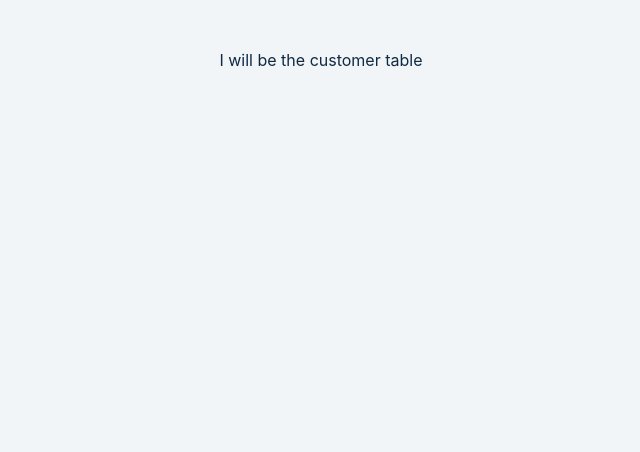
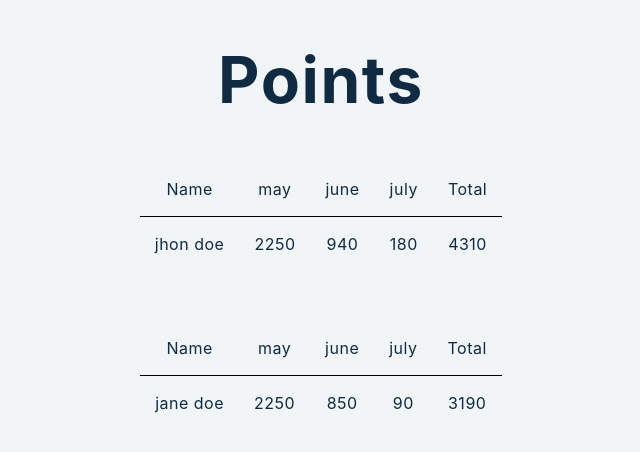
Before and after one commit to KravMaguy/project-form, a React (Create React App) app: page / in a window 1280 px wide. Shown: the top 452 px of the page, without its empty margins (319-959 px from the left). Built offline with nearby package versions, Linux system fonts and the light colour scheme; data requests are answered from the project's data file.

Commit message:
total points

```diff
--- a/db.json
+++ b/db.json
@@ -21,8 +21,20 @@
                 "id":"1-3",
                 "date":"2021-07-10",
                 "item":"headphone",
-                "price":200
-             }
+                "price":120
+             },
+             {
+               "id":"1-4",
+               "date":"2021-07-10",
+               "item":"game",
+               "price":120
+            },
+            {
+               "id":"1-5",
+               "date":"2021-06-10",
+               "item":"game",
+               "price":120
+            }
           ]
        },
        {
@@ -45,8 +57,8 @@
              {
                 "id":"2-3",
                 "date":"2021-07-10",
-                "item":"headphone",
-                "price":200
+                "item":"flight",
+                "price":120
              }
           ]
        }
--- a/src/components/CustomerTable.js
+++ b/src/components/CustomerTable.js
@@ -3,14 +3,76 @@ import axios from "axios";
 
 const BaseUrl = "http://localhost:3001/";
 const customers = "customers";
-
+const may = "05";
+const june = "06";
+const july = "07";
 const CustomerTable = () => {
   const [customerData, setCustomerData] = useState([]);
   useEffect(() => {
-    axios.get(`${BaseUrl}${customers}`).then(({ data }) => console.log(data));
+    axios.get(`${BaseUrl}${customers}`).then(({ data }) => {
+      setCustomerData(data);
+    });
   }, []);
 
-  return <div>I will be the customer table</div>;
+  const tdPoints = (transactions) => {
+    let totalPoints = 0;
+    const monthPoints = (month) => {
+      let total = 0;
+      transactions.forEach((transaction) => {
+        let { price } = transaction;
+        if (transaction.date.split("-")[1] === month) {
+          if (price > 100) {
+            let doublepoints = (price - 100) * 2;
+            total = total + doublepoints;
+            price = price - doublepoints / 2;
+          }
+          if (price <= 100) {
+            total = total + 50;
+            totalPoints += total;
+          }
+        }
+      });
+      return total;
+    };
+    return (
+      <>
+        <td>{monthPoints(may)}</td>
+        <td>{monthPoints(june)}</td>
+        <td>{monthPoints(july)}</td>
+        <td>{totalPoints}</td>
+      </>
+    );
+  };
+
+  return (
+    <div>
+      <h1>Points</h1>
+      <div>
+        {customerData.map((customer) => (
+          <table key={customer.id} className="customer-tables">
+            <thead>
+              <tr>
+                <th>Name</th>
+
+                <th>may</th>
+                <th>june</th>
+                <th>july</th>
+                <th>Total</th>
+              </tr>
+            </thead>
+            <tbody>
+              <tr>
+                <td>
+                  {customer.firstName} {customer.lastName}
+                </td>
+                {tdPoints(customer.transaction)}
+              </tr>
+            </tbody>
+          </table>
+        ))}
+      </div>
+    </div>
+  );
 };
 
 export default CustomerTable;
--- a/src/index.css
+++ b/src/index.css
@@ -299,3 +299,25 @@ p {
   transition: background-color 0.2s ease-in;
 
 }
+
+
+table {
+  border-collapse: collapse;
+
+}
+
+thead {
+  border-bottom: 1px solid #000;
+}
+
+th, td {
+  font-size: 16px;
+  font-weight: 400;
+  letter-spacing: 0.5px;
+  padding: 15px;
+}
+
+.customer-tables {
+  margin: 50px auto;
+  text-align: center;
+}
```
